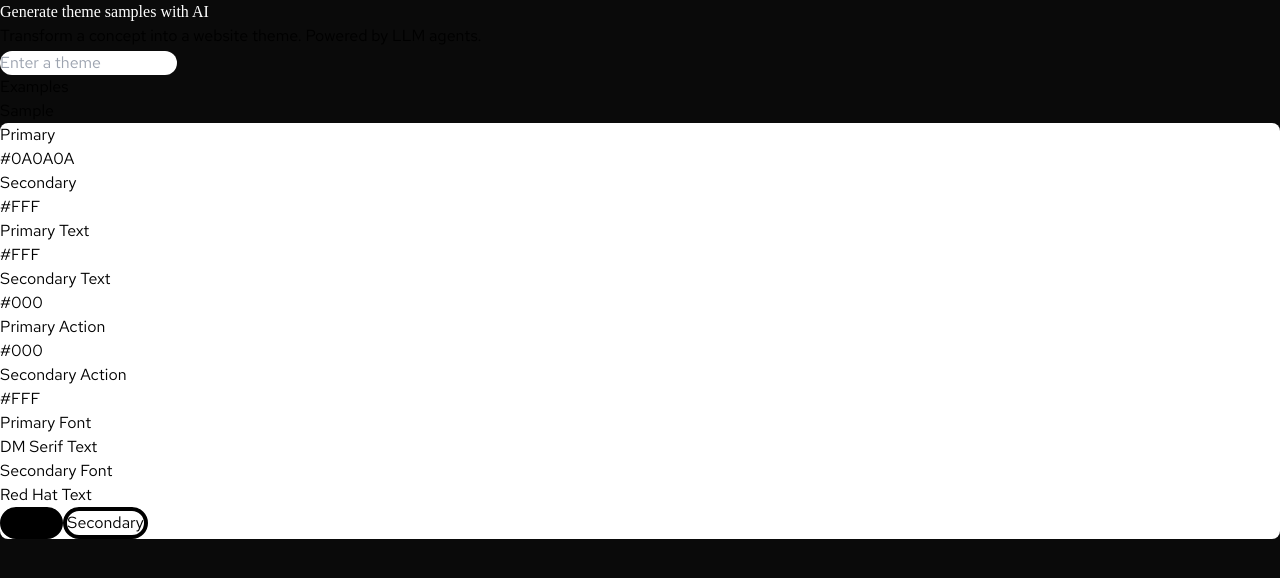
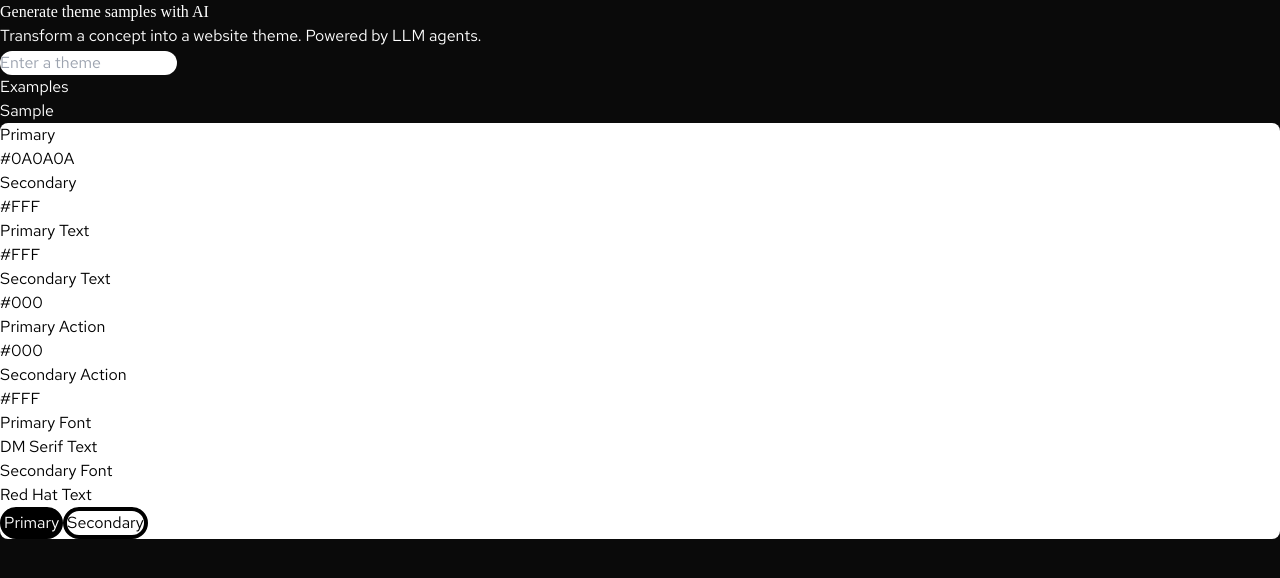
Before and after one commit to Bouhm/themomatic-client, a Next.js app: page / in a window 1280 px wide. Shown: the top 578 px of the page. Built offline with nearby package versions, Linux system fonts and the light colour scheme; some icons are missing; a web font is replaced by a local one.

Commit message:
finish moving data to context, add loader & error

```diff
--- a/src/app/components/Container.tsx
+++ b/src/app/components/Container.tsx
@@ -1,14 +1,19 @@
 import { PropsWithChildren } from "react";
+import { useTheme } from "../hooks/useTheme";
 
 type ContainerProps = {
-  style?: Record<string, number | string>
   classNames?: string
 } & PropsWithChildren
 
-export default function Container({ style, classNames, children }: ContainerProps) {
-    return (
-      <div className={`p-4 ${classNames}`} style={style ?? {}}>
-        {children}
-      </div>
-    );
+export default function Container({ classNames, children }: ContainerProps) {
+  const { themeConfig } = useTheme();
+
+  return (
+    <div
+      className={`p-4 ${classNames}`}
+      style={JSON.parse(themeConfig.customStyles.container) ?? {}
+    }>
+      {children}
+    </div>
+  );
 }
--- /dev/null
+++ b/src/app/components/Error.tsx
@@ -0,0 +1,31 @@
+import { useTheme } from "../hooks/useTheme";
+import Container from "./Container";
+
+type ErrorProps = {
+  error: string
+}
+
+export default function Error({ error }: ErrorProps) {
+  const { themeConfig } = useTheme();
+
+  return (
+    <div
+      className="fixed top-0 right-0 bottom-0 left-0 backdrop-blur-sm flex justify-center items-center"
+    >
+      <div
+        className="fixed top-0 right-0 bottom-0 left-0 opacity-50"
+        style={{ backgroundColor: themeConfig.palette.primary }}
+      />
+      <Container
+        classNames="w-full h-full md:w-96 md:h-96 flex flex-col justify-center items-center z-10"
+      >
+        <h2
+          className="text-2xl m-4"
+          style={{ color: themeConfig.palette.secondaryText, fontFamily: themeConfig.customStyles.primaryFont }}
+        >
+          {error}
+        </h2>
+      </Container>
+    </div>
+  );
+}
--- a/src/app/components/Loader.tsx
+++ b/src/app/components/Loader.tsx
@@ -1,15 +1,44 @@
+import { useEffect, useState } from "react";
+import { useTheme } from "../hooks/useTheme";
 import Container from "./Container";
-import Heading from "./ui/Heading";
+
+const texts = ["Artificially intelligencing...", "Googling specific CSS...", "Chatting with chatbots...", "Downloading more intelligence...", "Cooking...", "Booping the beeps..."]
 
 export default function Loader() {
+  const { themeConfig } = useTheme();
+  const [currentText, setCurrentText] = useState<string>(texts[0]);
+
+  useEffect(() => {
+    // Pick a random text and random duration
+    const cycleText = () => {
+        const randomIndex = Math.floor(Math.random() * texts.length);
+        const randomDuration = Math.floor(Math.random() * (5000 - 1000) + 3000);
+
+        setCurrentText(texts[randomIndex]);
+        setTimeout(cycleText, randomDuration);
+    };
+
+    const initialTimeout = setTimeout(cycleText);
+    return () => clearTimeout(initialTimeout); // Cleanup on unmount
+  }, []);
+
   return (
     <div
-        className="fixed top-0 right-0 bottom-0 left-0 backdrop-blur-sm"
+      className="fixed top-0 right-0 bottom-0 left-0 backdrop-blur-sm flex justify-center items-center"
     >
+      <div
+        className="fixed top-0 right-0 bottom-0 left-0 opacity-50"
+        style={{ backgroundColor: themeConfig.palette.primary }}
+      />
       <Container
-          classNames="w-full h-full flex flex-col justify-center align-middle"
+        classNames="w-full h-full md:w-96 md:h-96 flex flex-col justify-center items-center z-10"
       >
-          <Heading>Loading...</Heading>
+        <h2
+          className="text-2xl m-4"
+          style={{ color: themeConfig.palette.secondaryText, fontFamily: themeConfig.customStyles.primaryFont }}
+        >
+          Loading...
+        </h2>
         <div
           className="w-20 h-20"
           style={{
@@ -18,9 +47,13 @@ export default function Loader() {
             borderRadius: "50%",
             animation: "spin 2s linear infinite"
           }}
+        />
+        <h2
+          className="text-l m-6"
+          style={{ color: themeConfig.palette.secondaryText, fontFamily: themeConfig.customStyles.secondaryFont }}
         >
-
-          </div>
+          {currentText}
+        </h2>
       </Container>
     </div>
   );
--- a/src/app/components/Main.tsx
+++ b/src/app/components/Main.tsx
@@ -4,6 +4,7 @@ import ThemeInfo from './ThemeInfo';
 import StyleInfo from './StyleInfo';
 import { useEffect } from 'react';
 import Loader from './Loader';
+import Error from './Error';
 import { useTheme } from '../hooks/useTheme';
 
 export default function Main() {
@@ -33,17 +34,15 @@ export default function Main() {
     generateTheme(query);
   }
 
-  if (isLoading) return <h1>Loading...</h1>
-  if (error) return <h1>Error: {error}</h1>
-
-  const { customStyles } = themeConfig;
+  const { palette, customStyles } = themeConfig;
 
   return (
     <>
       {isLoading && <Loader />}
+      {error && <Error error={error} />}
       <main
         className="flex flex-wrap p-6 md:flex-nowrap max-w-screen-2xl md:max-w-screen-full"
-        style={{ fontFamily: customStyles.secondaryFont }}
+        style={{ fontFamily: customStyles.secondaryFont, color: palette.secondaryText }}
       >
         <div
           className="absolute top-0 left-0 right-0 bottom-0 opacity-40 z-[-1]"
--- a/src/app/components/StyleInfo.tsx
+++ b/src/app/components/StyleInfo.tsx
@@ -7,12 +7,9 @@ import { useTheme } from "../hooks/useTheme";
 export default function StyleInfo() {
     const { themeConfig } = useTheme();
     const { palette, customStyles } = themeConfig;
-    const { secondary, primaryAction, secondaryAction } = palette;
-    const buttonColors = [primaryAction, secondaryAction];
-    const style = { ...JSON.parse(customStyles.container), backgroundColor: secondary };
 
     return (
-        <Container style={style}>
+        <Container>
             <div
                 className="flex flex-wrap gap-6 p-6 md:min-h-96"
             >
@@ -22,8 +19,8 @@ export default function StyleInfo() {
                 <StyleDetail text={customStyles.primaryFont} label="Primary Font" />
                 <StyleDetail text={customStyles.secondaryFont} label="Secondary Font" />
             </div>
-            <Button colors={buttonColors} style={customStyles.primaryButton} primary>Primary</Button>
-            <Button colors={buttonColors} style={customStyles.secondaryButton}>Secondary</Button>
+            <Button primary>Primary</Button>
+            <Button>Secondary</Button>
         </Container>
     );
 }
--- a/src/app/components/ThemeInfo.tsx
+++ b/src/app/components/ThemeInfo.tsx
@@ -14,15 +14,15 @@ export default function ThemeInfo({ onSubmit }: ThemeInfoProps) {
   return (
     <div
       className="flex flex-col gap-4 background:none"
-      style={{ ...JSON.parse(customStyles.background), color: palette.secondaryText }}
+      style={{ ...JSON.parse(customStyles.background), color: palette.primaryText }}
     >
-      <Heading font={customStyles.primaryFont} color={palette.primaryText}>
+      <Heading>
         {title}
       </Heading>
       <h3
         className="text-xl md:min-h-44 md:text-2xl"
       >
-          {description}
+        {description}
       </h3>
       <SearchBar placeholder="Enter a theme" onSubmit={onSubmit} />
       <h2
--- a/src/app/components/ui/Button.tsx
+++ b/src/app/components/ui/Button.tsx
@@ -1,13 +1,15 @@
+import { useTheme } from "@/app/hooks/useTheme";
 import { PropsWithChildren } from "react";
 
 type ButtonProps = {
     primary?: boolean
-    colors: string[]
-    style: string
 } & PropsWithChildren
 
-export default function Button({ primary, colors, style, children }: ButtonProps) {
-    const buttonStyles = { ...JSON.parse(style), backgroundColor: colors[+!!!primary] }
+export default function Button({ primary, children }: ButtonProps) {
+    const { themeConfig } = useTheme();
+    const buttonStyle = primary ? themeConfig.customStyles.primaryButton : themeConfig.customStyles.secondaryButton;
+    const buttonColor = primary ? themeConfig.palette.primaryAction : themeConfig.palette.secondaryAction;
+    const buttonStyles = { ...JSON.parse(buttonStyle), backgroundColor: buttonColor }
 
     function handleOnClick() {
     }
--- a/src/app/components/ui/Heading.tsx
+++ b/src/app/components/ui/Heading.tsx
@@ -1,15 +1,13 @@
+import { useTheme } from "@/app/hooks/useTheme";
 import { PropsWithChildren } from "react";
 
-type HeadingProps = {
-    color: string
-    font: string
-} & PropsWithChildren
+export default function Heading({ children }: PropsWithChildren) {
+    const { themeConfig } = useTheme()
 
-export default function Heading({ color, font, children }: HeadingProps) {
     return (
         <h1
             className="inline-block text-4xl text-center md:text-left md:text-6xl font-extrabold text-slate-900 tracking-tight dark:text-slate-200 background-color:none"
-            style={{color, fontFamily: font }}
+            style={{color: themeConfig.palette.primaryText, fontFamily: themeConfig.customStyles.primaryFont }}
         >
             {children}
         </h1>
--- a/src/app/data/defaultTheme.json
+++ b/src/app/data/defaultTheme.json
@@ -13,8 +13,8 @@
     "primaryFont": "DM Serif Text",
     "secondaryFont": "Red Hat Text",
     "background": "{ \"background\": \"none\" }",
-    "container": "{ \"borderRadius\": \"0.5em\" }",
-    "primaryButton": "{ \"borderRadius\": \"9999px\", \"border\": \"solid 4px black\" }",
+    "container": "{ \"backgroundColor\": \"white\", \"borderRadius\": \"0.5em\" }",
+    "primaryButton": "{ \"borderRadius\": \"9999px\", \"border\": \"solid 4px black\", \"color\": \"white\"}",
     "secondaryButton": "{ \"borderRadius\": \"9999px\", \"border\": \"solid 4px black\" }",
     "input": "{ \"borderRadius\": \"9999px\" }"
   }
--- a/src/app/hooks/useApi.ts
+++ b/src/app/hooks/useApi.ts
@@ -31,7 +31,6 @@ const useApi = (apiUrl: string) => {
       }
 
       const result = await response.json();
-      console.log(result.data)
       setData(result.data)
     } catch (err: unknown) {
       if (err instanceof Error) {
```
Lines whose indentation alone changed are shown as unchanged.
